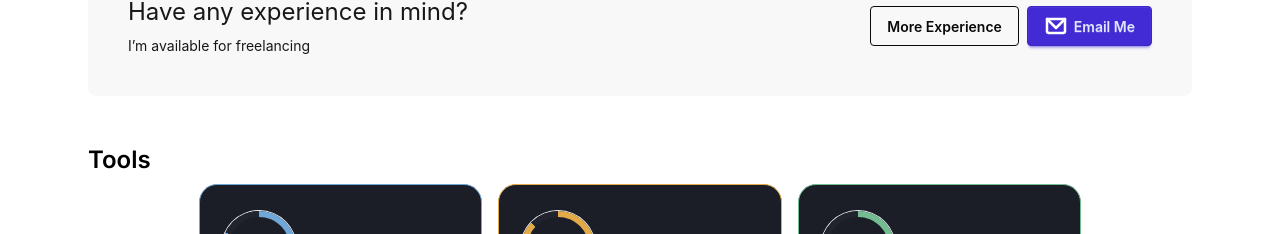
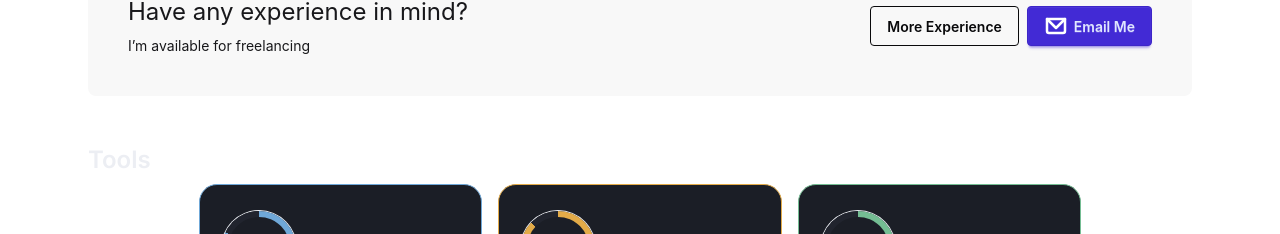
Before and after one commit to dzulfiqar03/DzulfiqarPortofolio_2026, a React (Vite) app: page / in a window 1280 px wide. Shown: the part 2318-2552 px from the top of the page. Built offline with nearby package versions, Linux system fonts and the light colour scheme.

Commit message:
My Portofolio 2026

```diff
--- a/src/components/Tools.tsx
+++ b/src/components/Tools.tsx
@@ -127,7 +127,7 @@ export default function Tools() {
         <>
             <section id="tools" className="wrap  mx-auto px-6   py-10">
                 <div className="flex max-w-6xl mx-auto px-6  flex-row justify-between items-start w-full p-2">
-                    <h2 className="text-lg lg:text-2xl font-bold text-black">
+                    <h2 className="text-lg lg:text-2xl font-bold primary-content">
                         Tools
                     </h2>
                 </div>
```
